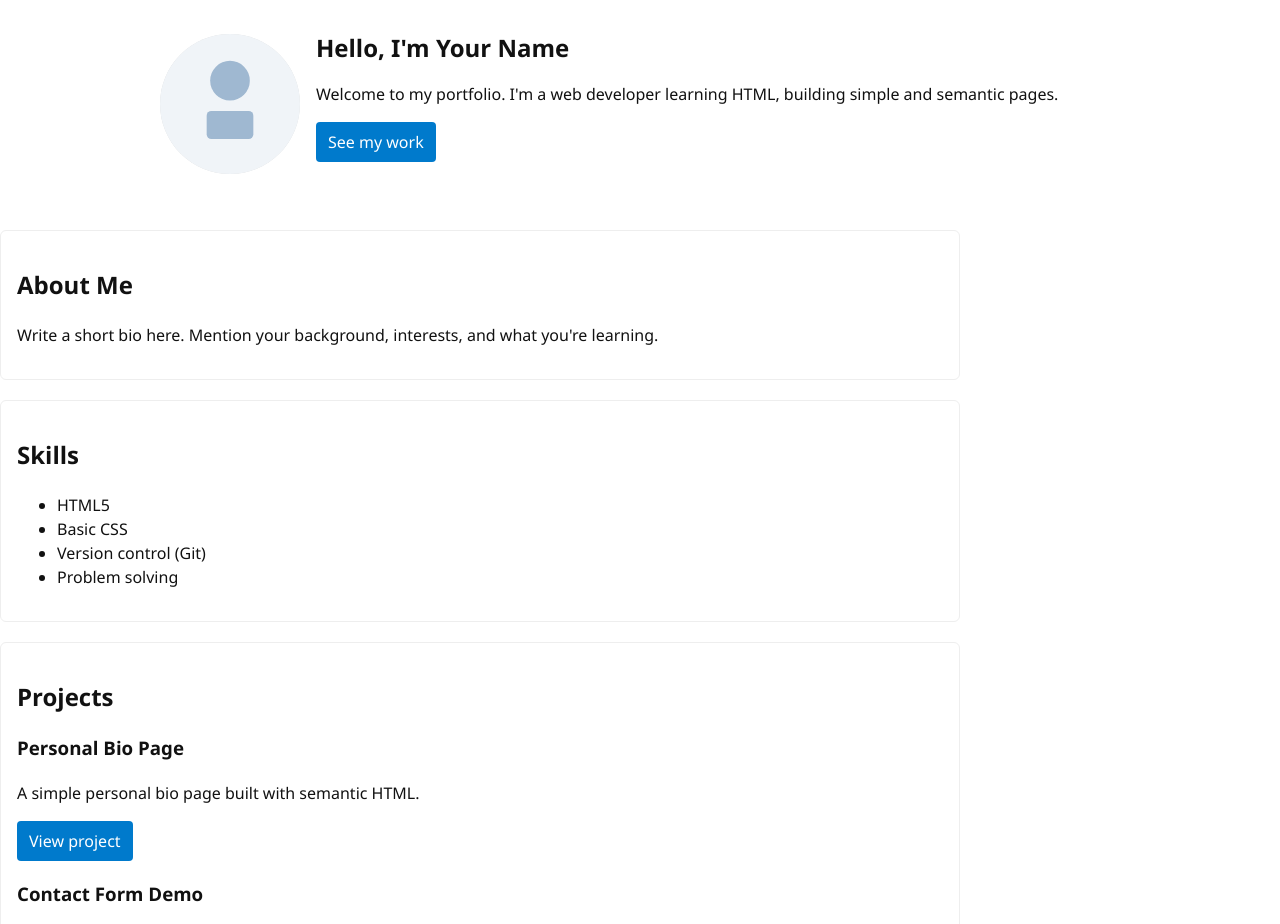
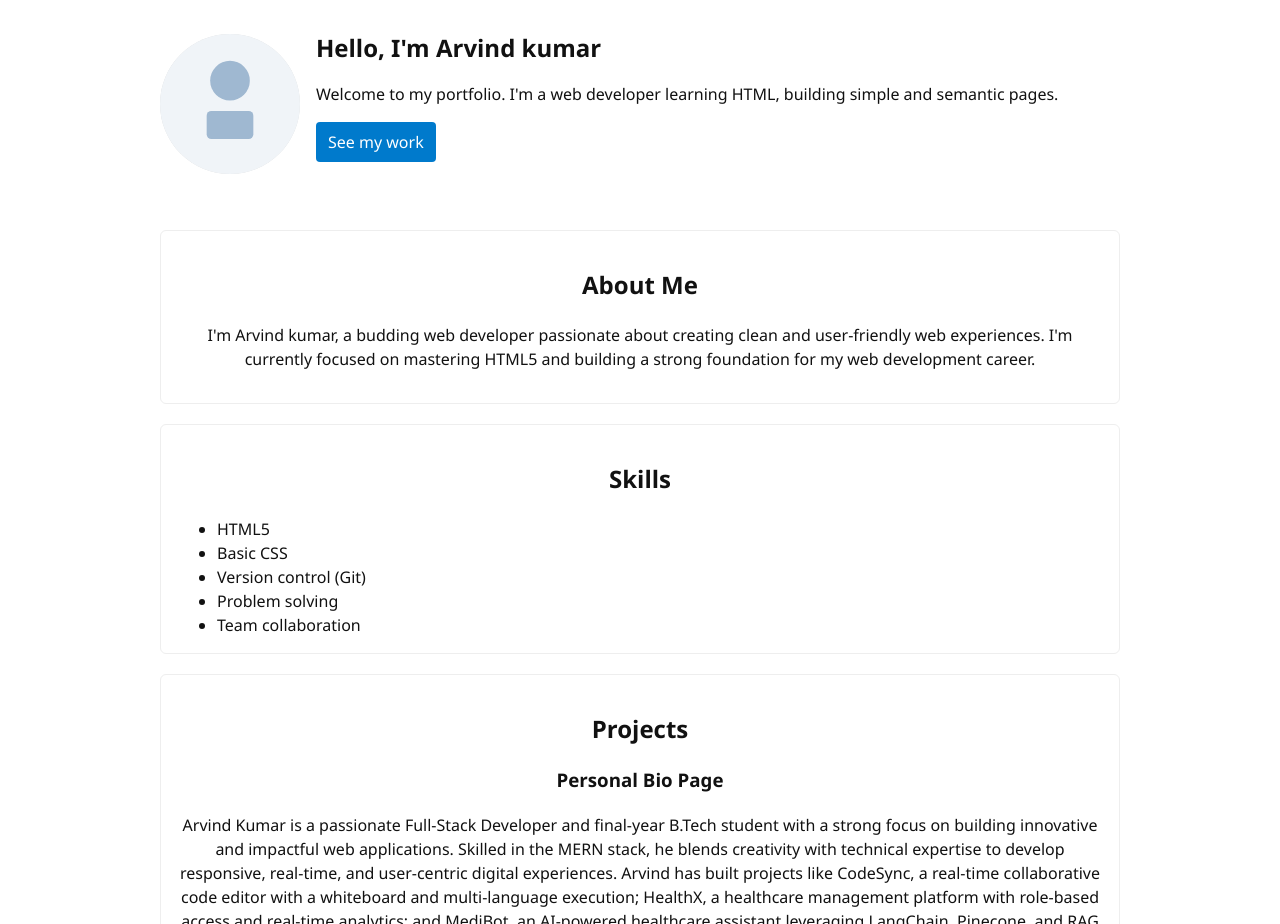
Before and after one commit to Akcthecoder200/Portfolio-Website, a plain HTML site: page index.html in a window 1280 px wide. Shown: the part 59-983 px from the top of the page. Drawn offline with Linux system fonts and the light colour scheme.

Commit message:
Update portfolio content and styling for improved layout and personalization

```diff
--- a/css/style.css
+++ b/css/style.css
@@ -17,6 +17,15 @@ body {
   max-width: var(--container-width);
   margin: 0 auto;
   padding: 1rem;
+}
+
+/* Ensure sections that use both .container and .card are centered
+   and constrained to the same max width as the page container. */
+.container.card {
+  max-width: var(--container-width);
+  margin: 1.25rem auto;
+  padding: 1rem;
+  box-sizing: border-box;
 }
 .site-header {
   background: #f7f7f7;
@@ -66,9 +75,24 @@ body {
 .card {
   background: #fff;
   padding: 1rem;
-  margin: 1.25rem 0;
+  margin: 1.25rem auto;
   border: 1px solid #eee;
   border-radius: 6px;
+}
+
+/* Center headings and paragraphs inside cards but keep lists readable */
+.card h2,
+.card p,
+.card h3 {
+  text-align: center;
+}
+
+/* Keep lists left-aligned but center them as a block so they appear
+   centered within the card area */
+.card ul {
+  text-align: left;
+  display: inline-block;
+  margin: 0 auto;
 }
 h1 {
   margin: 0 0 0.5rem 0;
--- a/index.html
+++ b/index.html
@@ -9,7 +9,7 @@
   <body>
     <header class="site-header">
       <div class="container">
-        <a href="#home" class="logo">Your Name</a>
+        <a href="#home" class="logo">Arvind kumar</a>
         <nav>
           <ul class="nav-list">
             <li><a href="#about">About</a></li>
@@ -29,7 +29,7 @@
           class="profile-img"
         />
         <div class="hero-text">
-          <h1>Hello, I'm Your Name</h1>
+          <h1>Hello, I'm Arvind kumar</h1>
           <p>
             Welcome to my portfolio. I'm a web developer learning HTML, building
             simple and semantic pages.
@@ -41,8 +41,10 @@
       <section id="about" class="container card">
         <h2>About Me</h2>
         <p>
-          Write a short bio here. Mention your background, interests, and what
-          you're learning.
+          I'm Arvind kumar, a budding web developer passionate about creating
+          clean and user-friendly web experiences. I'm currently focused on
+          mastering HTML5 and building a strong foundation for my web
+          development career.
         </p>
       </section>
 
@@ -53,6 +55,7 @@
           <li>Basic CSS</li>
           <li>Version control (Git)</li>
           <li>Problem solving</li>
+          <li>Team collaboration</li>
         </ul>
       </section>
 
@@ -60,14 +63,22 @@
         <h2>Projects</h2>
         <article class="project">
           <h3>Personal Bio Page</h3>
-          <p>A simple personal bio page built with semantic HTML.</p>
-          <p><a href="#" class="btn">View project</a></p>
-        </article>
-
-        <article class="project">
-          <h3>Contact Form Demo</h3>
-          <p>A small contact form that validates input on the client side.</p>
-          <p><a href="#contact" class="btn">Try the form</a></p>
+          <p>
+            Arvind Kumar is a passionate Full-Stack Developer and final-year
+            B.Tech student with a strong focus on building innovative and
+            impactful web applications. Skilled in the MERN stack, he blends
+            creativity with technical expertise to develop responsive,
+            real-time, and user-centric digital experiences. Arvind has built
+            projects like CodeSync, a real-time collaborative code editor with a
+            whiteboard and multi-language execution; HealthX, a healthcare
+            management platform with role-based access and real-time analytics;
+            and MediBot, an AI-powered healthcare assistant leveraging
+            LangChain, Pinecone, and RAG for intelligent responses. With a
+            growing interest in AI integration, cloud deployment, and scalable
+            systems, Arvind aims to build modern web applications that solve
+            real-world problems through clean design, smart automation, and
+            efficient architecture.
+          </p>
         </article>
       </section>
 
@@ -112,7 +123,7 @@
     </main>
 
     <footer class="site-footer container">
-      <p>&copy; <span id="year"></span> Your Name — Built with HTML5</p>
+      <p>&copy; <span id="year"></span> Arvind kumar — Built with HTML5</p>
     </footer>
 
     <script src="js/script.js"></script>
```
